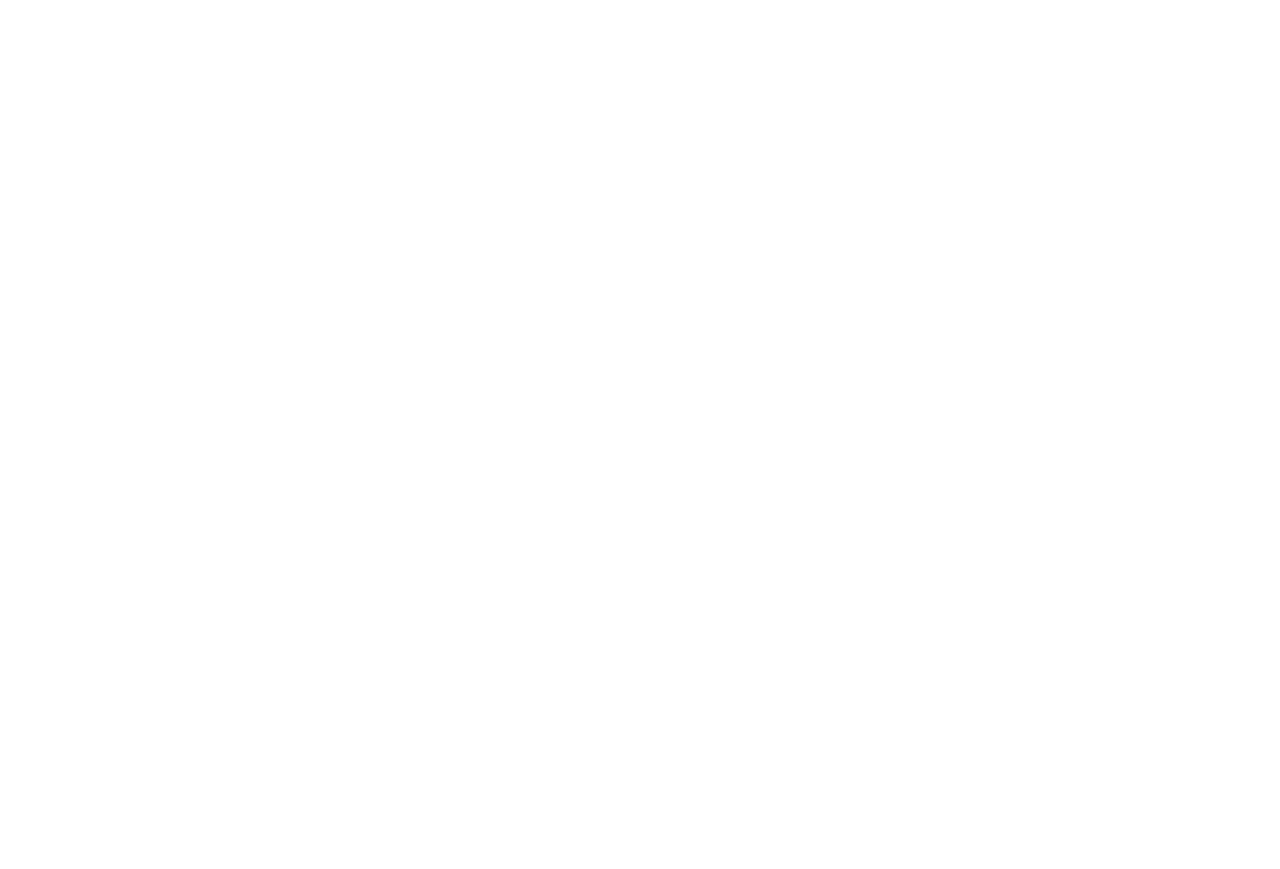
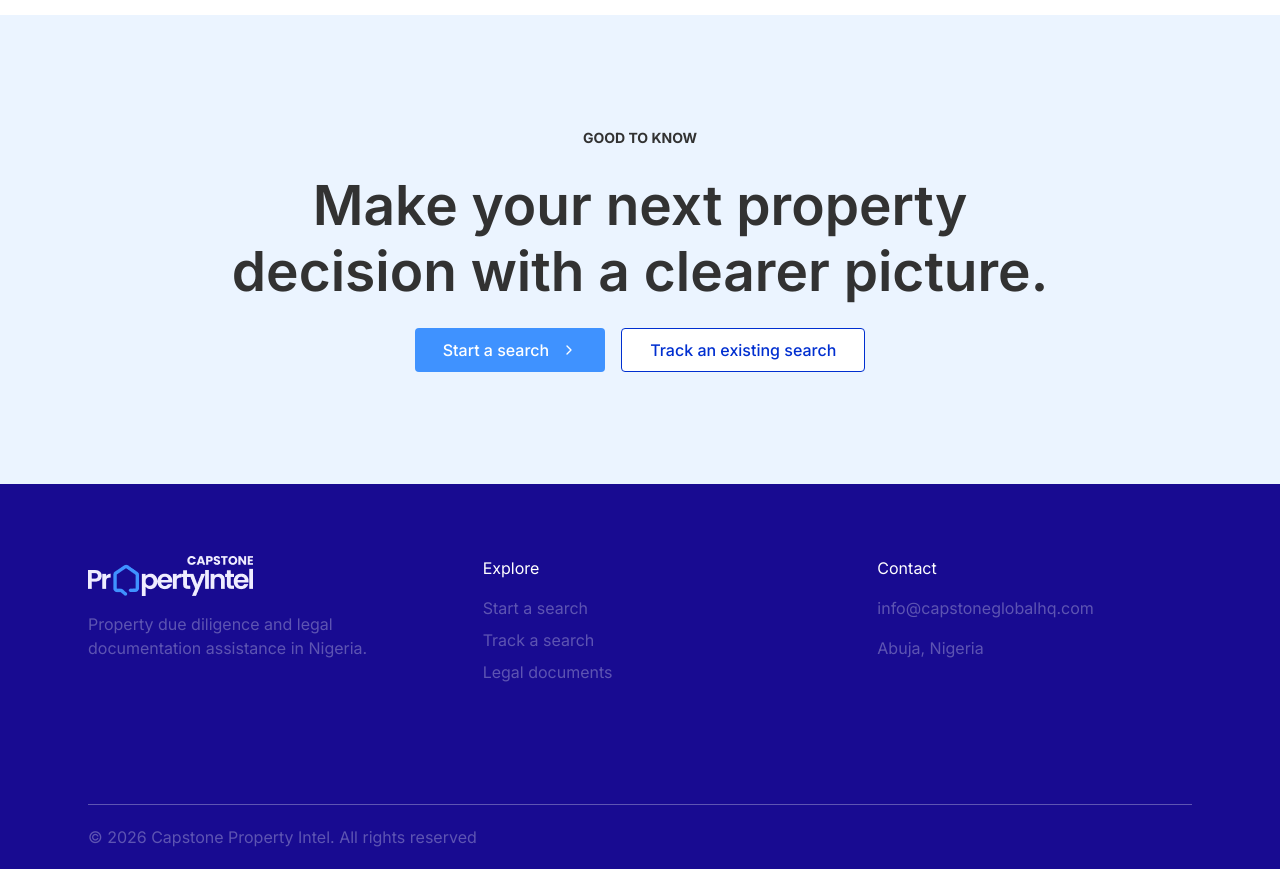
Before and after one commit to KoneeVibes/propertyintel, a Next.js app: page / in a window 1280 px wide. Shown: the part 3500-4369 px from the top of the page. Before the commit the page ends 3515 px from the top, so only its background shows below. Built offline with nearby package versions, Linux system fonts and the light colour scheme.

Commit message:
feat: Add footer to the home page

```diff
--- /dev/null
+++ b/app/(home)/_components/FinalCTA.tsx
@@ -0,0 +1,22 @@
+import { Button } from "@/components/ui/Button";
+import { ChevronRight } from "lucide-react";
+
+export function FinalCTA() {
+  return (
+    <section className="bg-tint flex flex-col gap-6 items-center justify-center py-28">
+      <p className="text-surface font-bold text-small uppercase">
+        Good to know
+      </p>
+      <h1 className="text-h1 font-semibold text-surface max-w-250 text-center">
+        Make your next property decision with a clearer picture.
+      </h1>
+      <div className="flex items-center gap-4">
+        <Button>
+          <span>Start a search</span>
+          <ChevronRight size={16} />
+        </Button>
+        <Button variant="outline">Track an existing search</Button>
+      </div>
+    </section>
+  );
+}
--- a/app/(home)/page.tsx
+++ b/app/(home)/page.tsx
@@ -4,6 +4,8 @@ import { Services } from "./_components/Services";
 import { HowItWorks } from "./_components/HowItWorks";
 import { LegalDocuments } from "./_components/LegalDocuments";
 import { FAQ } from "./_components/FAQ";
+import { FinalCTA } from "./_components/FinalCTA";
+import { Footer } from "@/components/layout/Footer";
 
 
 export default function Home() {
@@ -15,6 +17,8 @@ export default function Home() {
     <HowItWorks />
     <LegalDocuments />
     <FAQ />
+    <FinalCTA />
+    <Footer />
    </main>
   );
 }
--- /dev/null
+++ b/components/layout/Footer.tsx
@@ -0,0 +1,38 @@
+import Image from "next/image";
+import logo from "../../public/logo-tranparent.png";
+
+export function Footer() {
+  return (
+    <section className="px-22 pt-18 bg-[#180B91]">
+        <div className="grid grid-cols-3 gap-20">
+          <div className="flex flex-col gap-4">
+            <Image src={logo} alt="" />
+            <p className="text-bg/30 max-w-72">Property due diligence and legal documentation assistance in Nigeria.</p>
+          </div>
+
+          <div className="flex flex-col gap-4">
+            <p className="text-bg">Explore</p>
+
+            <div className="flex flex-col gap-2">
+              <a href="" className="text-bg/30">Start a search</a>
+              <a href="" className="text-bg/30">Track a search</a>
+              <a href="#legalDocuments" className="text-bg/30">Legal documents</a>
+            </div>
+          </div>
+
+          <div className="flex flex-col gap-4">
+             <p className="text-bg">Contact</p>
+             <div className="flex flex-col gap-4">
+              <p className="text-bg/30">info@capstoneglobalhq.com</p>
+               <p className="text-bg/30">Abuja, Nigeria</p>
+             </div>
+          </div>
+        </div>
+
+
+        <div className="border-t border-bg/30 py-5 mt-30 ">
+          <p className="text-bg/30">{`© ${new Date().getFullYear()} Capstone Property Intel. All rights reserved`}</p>
+        </div>
+    </section>
+  );
+}
```
Also changed, not shown: public/logo-tranparent.png (added).
